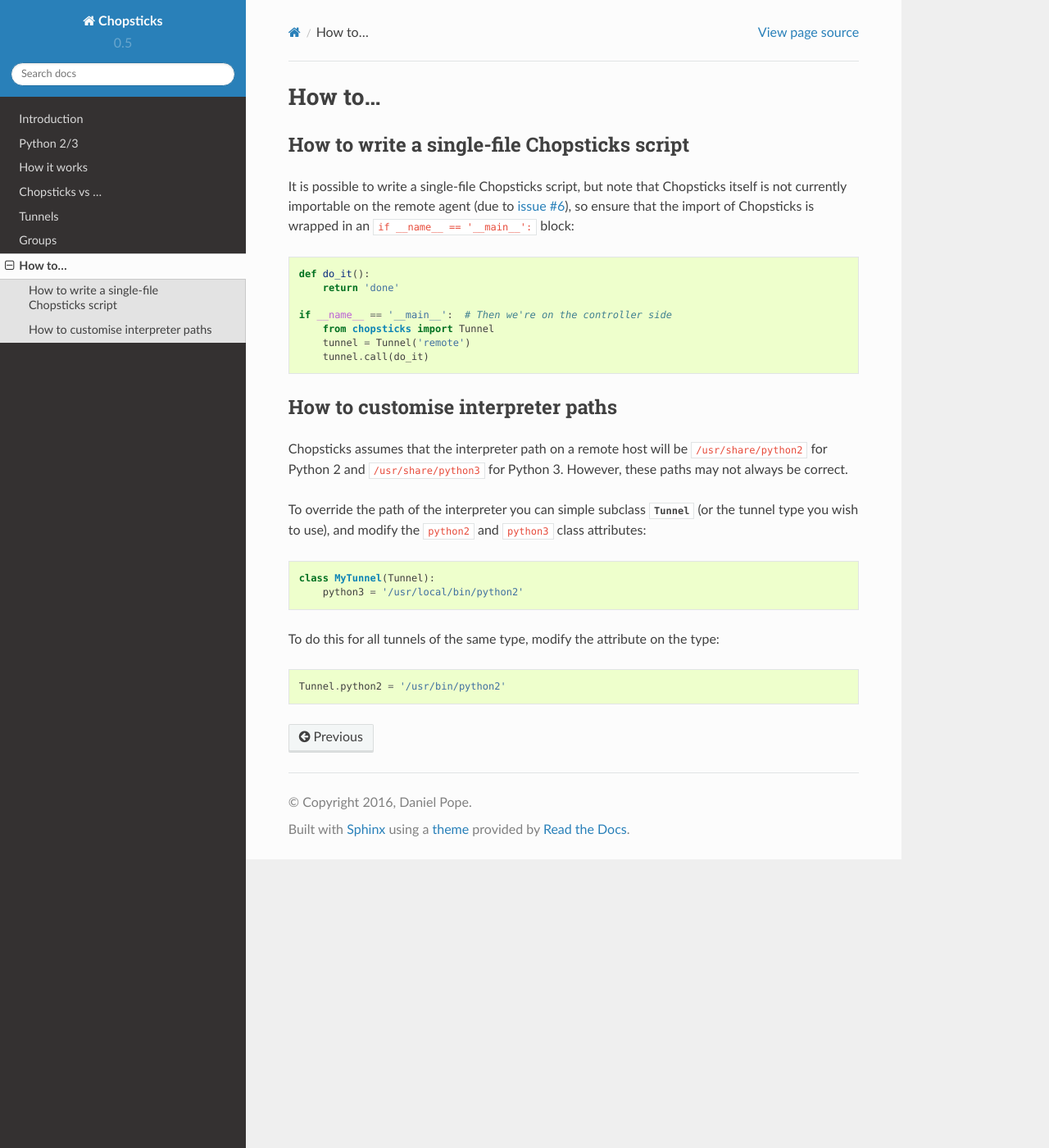
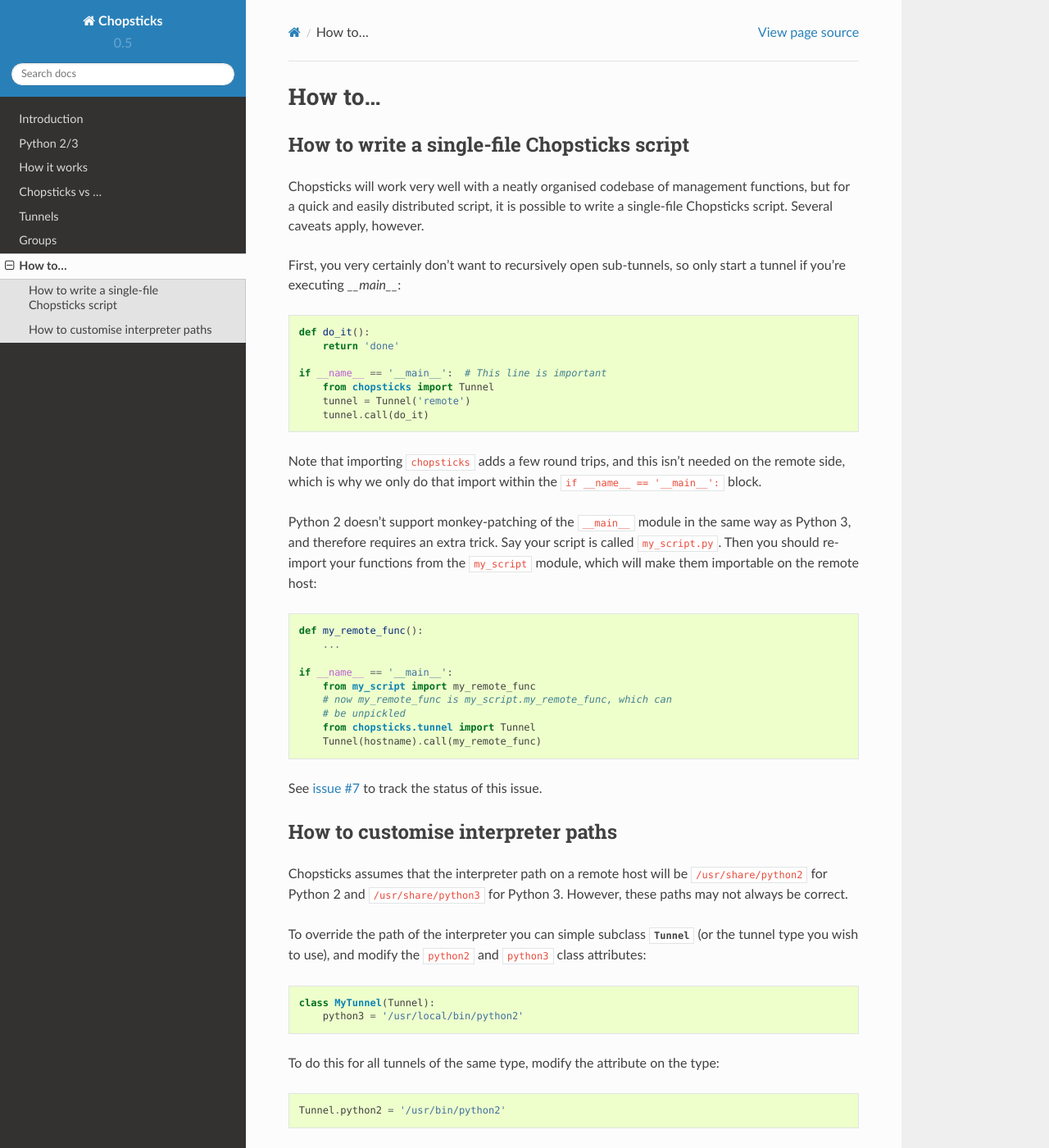
Before and after one commit to lordmauve/chopsticks, a Sphinx documentation site: the page built from doc/howto.rst, in a window 1280 px wide and 1400 px high. Shown: the whole window at 82% size. Built offline with Sphinx 7.4.7 and the Read the Docs theme 2.0.0, drawn with Linux system fonts in a browser that asks for light colours.

Commit message:
Remove documentation reference to issue #6

```diff
--- a/doc/howto.rst
+++ b/doc/howto.rst
@@ -4,20 +4,45 @@
 How to write a single-file Chopsticks script
 --------------------------------------------
 
-It is possible to write a single-file Chopsticks script, but note that
-Chopsticks itself is not currently importable on the remote agent (due to
-`issue #6`_), so ensure that the import of Chopsticks is wrapped in an
-``if __name__ == '__main__':`` block::
+Chopsticks will work very well with a neatly organised codebase of management
+functions, but for a quick and easily distributed script, it is possible to
+write a single-file Chopsticks script. Several caveats apply, however.
+
+First, you very certainly don't want to recursively open sub-tunnels, so
+only start a tunnel if you're executing `__main__`::
 
     def do_it():
         return 'done'
 
-    if __name__ == '__main__':  # Then we're on the controller side
+    if __name__ == '__main__':  # This line is important
         from chopsticks import Tunnel
         tunnel = Tunnel('remote')
         tunnel.call(do_it)
 
-.. _`issue #6`: https://github.com/lordmauve/chopsticks/issues/6
+
+Note that importing ``chopsticks`` adds a few round trips, and this isn't
+needed on the remote side, which is why we only do that import within the
+``if __name__ == '__main__':`` block.
+
+Python 2 doesn't support monkey-patching of the ``__main__`` module in the
+same way as Python 3, and therefore requires an extra trick.
+Say your script is called ``my_script.py``. Then you should re-import your
+functions from the ``my_script`` module, which will make them importable on
+the remote host::
+
+    def my_remote_func():
+        ...
+
+    if __name__ == '__main__':
+        from my_script import my_remote_func
+        # now my_remote_func is my_script.my_remote_func, which can
+        # be unpickled
+        from chopsticks.tunnel import Tunnel
+        Tunnel(hostname).call(my_remote_func)
+
+See `issue #7`__ to track the status of this issue.
+
+.. __: https://github.com/lordmauve/chopsticks/issues/7
 
 How to customise interpreter paths
 ----------------------------------
```
